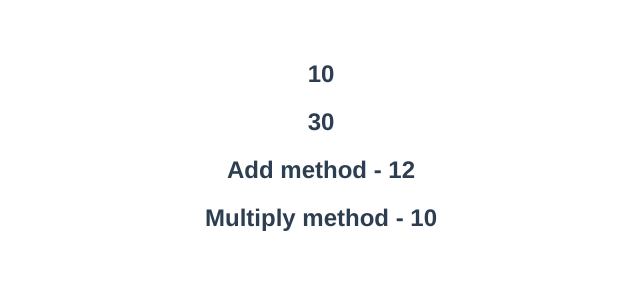
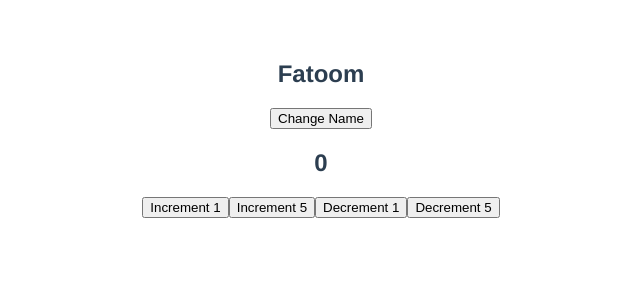
Before and after one commit to FatoomMFayad/vuejs3-app, a Vue app in the folder hello-world/: page / in a window 1280 px wide. Shown: the top 300 px of the page, without its empty margins (319-959 px from the left). Built offline with nearby package versions, Linux system fonts and the light colour scheme.

Commit message:
Event Handling

```diff
--- a/hello-world/src/App.vue
+++ b/hello-world/src/App.vue
@@ -1,8 +1,16 @@
 <template>
-  <h2>{{ 2 + 3 + 5}}</h2>
-  <h2>{{ 10 + 15 + 5}}</h2>
-  <h2>Add method - {{ add(2, 3, 7) }}</h2>
-  <h2>Multiply method - {{ multiply(this.baseValue) }}</h2>
+  <h2>{{ name }}</h2>
+  <div>
+    <button v-on:click="name= 'Hanan' ">Change Name</button>
+  </div>
+  <h2>{{ count }}</h2>
+  <div>
+     <button v-on:click="increment( 1 )">Increment 1 </button>
+     <button v-on:click="increment( 5 )">Increment 5</button>
+     <button v-on:click="decrement( 1 )">Decrement 1</button>
+     <button v-on:click="decrement( 5 )">Decrement 5</button>
+  </div>
+
 </template>
 
 <script>
@@ -11,17 +19,17 @@
   name: 'App',
   data(){
     return {
-      baseMultiplier: 5,
-      baseValue: 2
+      name: "Fatoom",
+      count: 0
     };
   },
   methods: {
-    add(a, b, c) {
-      return a + b + c;
+    increment( num ) {
+      return this.count+= num
     },
-    multiply(num) {
-      return num * this.baseMultiplier;
-    }
+    decrement( num ) {
+      return this.count-= num
+    },
   },
 };
 </script>
```
